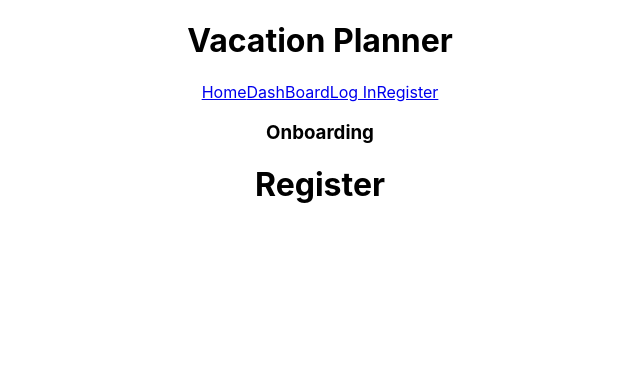
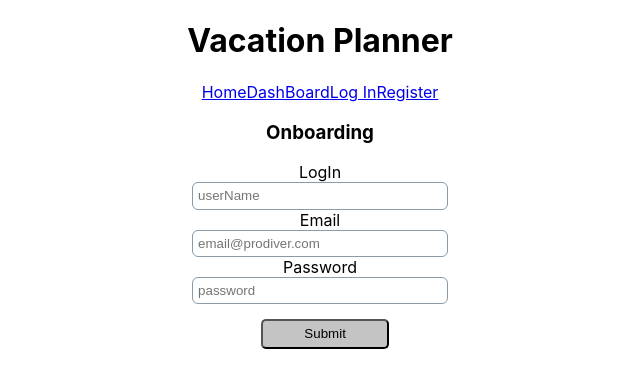
Before and after one commit to Vacation-Planner-Build-Week/Front-end, a React (Create React App) app in the folder vacation-planner/: page /register in a window 1280 px wide. Shown: the top 388 px of the page, without its empty margins (320-960 px from the left). Built offline with nearby package versions, Linux system fonts and the light colour scheme.

Commit message:
registration component wire frame

```diff
--- a/vacation-planner/src/Components/React1/Register.js
+++ b/vacation-planner/src/Components/React1/Register.js
@@ -1,11 +1,69 @@
-import React, { Component } from 'react'
+import React, {useState} from "react";
 
-export default class Register extends Component {
-    render() {
-        return (
-            <div>
-                <h1>Register</h1>
-            </div>
-        )
+
+const Register = () => {
+
+//set up the initial state
+    const [user, setUser] = useState({
+        login:"",
+        password: "",
+        user_email: ""
+    })
+
+//onChange handler
+    const handleChanges = (e) =>{
+    setUser({[e.target.name]:e.target.value})
     }
+
+// submitForm
+    const submitForm = (e) =>{
+    e.preventDefault();
+    setUser({login:"", password: "", user_email: ""})
+
+    }
+
+    return (
+        <div>
+            <form className = "form" onSubmit ={submitForm}>
+
+                <label htmlFor = "login">LogIn</label>
+                <input class ="input"
+                id = "login"
+                type = "text"
+                name ="login"
+                onChange = {handleChanges}
+                placeholder = "userName"
+                value = {user.user_name}
+                />
+
+
+                <label htmlFor = "email">Email</label>
+                <input class ="input"
+                id = "email"
+                type ="email"
+                name = "email"
+                onChange = {handleChanges}
+                placeholder = "email@prodiver.com"
+                value = {user.user_email}
+                />
+
+
+                <label htmlFor = "password">Password</label>
+                <input class ="input"
+                id = "password"
+                type ="password"
+                name = "password"
+                onChange = {handleChanges}
+                placeholder = "password"
+                value = {user.user_password}
+                />
+
+                <button type ="submit">Submit</button>
+
+            </form>
+
+        </div>
+    )
 }
+
+export default Register;
```
